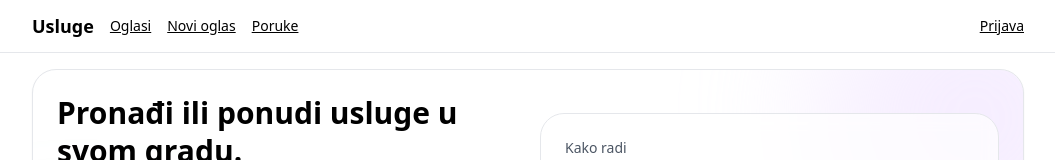
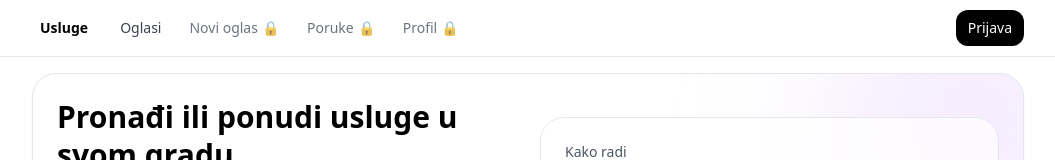
Before and after one commit to icyphotoget/usluge, a Next.js app: page / in a window 1280 px wide. Shown: the top 160 px of the page, without its empty margins (112-1167 px from the left). Built offline with nearby package versions, Linux system fonts and the light colour scheme; no server answers; the database is empty.

Commit message:
Landing page, category images, navbar polish, Google login

```diff
--- a/components/Nav.tsx
+++ b/components/Nav.tsx
@@ -1,23 +1,39 @@
 "use client";
 
 import Link from "next/link";
-import { useEffect, useState } from "react";
+import { useEffect, useMemo, useState } from "react";
+import { usePathname, useRouter } from "next/navigation";
 import { supabase } from "@/lib/supabaseBrowser";
-import { useRouter } from "next/navigation";
+
+function cn(...xs: Array<string | false | null | undefined>) {
+  return xs.filter(Boolean).join(" ");
+}
+
+function isActive(pathname: string, href: string) {
+  if (href === "/") return pathname === "/";
+  return pathname === href || pathname.startsWith(href + "/");
+}
+
+function initialsFromEmail(email: string | null) {
+  if (!email) return "?";
+  const c = email.trim()[0]?.toUpperCase();
+  return c || "?";
+}
 
 export default function Nav() {
-  const router = useRouter();
+  const r = useRouter();
+  const pathname = usePathname() || "/";
 
   const [email, setEmail] = useState<string | null>(null);
   const [isAuthed, setIsAuthed] = useState(false);
-  const [ready, setReady] = useState(false);
+
+  const [mobileOpen, setMobileOpen] = useState(false);
 
   useEffect(() => {
     supabase.auth.getSession().then(({ data }) => {
       const sess = data.session;
       setIsAuthed(!!sess);
       setEmail(sess?.user.email ?? null);
-      setReady(true);
     });
 
     const { data: sub } = supabase.auth.onAuthStateChange((_event, session) => {
@@ -28,82 +44,215 @@ export default function Nav() {
     return () => sub.subscription.unsubscribe();
   }, []);
 
+  // close mobile menu on route change
+  useEffect(() => {
+    setMobileOpen(false);
+  }, [pathname]);
+
   async function logout() {
     await supabase.auth.signOut();
-    router.push("/");
+    r.push("/");
   }
 
-  function goAuthed(path: string) {
+  // If not authed -> send to login and return back to current page
+  function goAuthed(targetPath: string) {
     if (!isAuthed) {
-      router.push(`/login?next=${encodeURIComponent(path)}`);
+      const next = encodeURIComponent(pathname || "/");
+      r.push(`/login?next=${next}`);
       return;
     }
-    router.push(path);
+    r.push(targetPath);
   }
 
-  if (!ready) return null; // sprječava hydration flicker
+  const links = useMemo(
+    () => [
+      { href: "/", label: "Usluge", public: true },
+      { href: "/oglasi", label: "Oglasi", public: true },
+      { href: "/novi-oglas", label: "Novi oglas", public: false },
+      { href: "/poruke", label: "Poruke", public: false },
+      { href: "/profil", label: "Profil", public: false },
+    ],
+    []
+  );
+
+  const baseItem =
+    "rounded-xl px-3 py-2 text-sm transition";
+  const activeCls =
+    "bg-black text-white";
+  const idleCls =
+    "text-gray-700 hover:bg-gray-100";
+  const lockedCls =
+    "text-gray-500 hover:bg-gray-100";
 
   return (
-    <header className="border-b bg-white">
-      <div className="mx-auto max-w-5xl px-4 py-3 flex items-center justify-between">
-        {/* LEFT */}
-        <nav className="flex items-center gap-4">
-          <Link href="/" className="font-semibold text-lg">
+    <header className="sticky top-0 z-50 border-b bg-white/75 backdrop-blur">
+      <div className="mx-auto max-w-5xl px-4">
+        <div className="flex h-14 items-center justify-between">
+          {/* LEFT: brand + desktop nav */}
+          <div className="flex items-center gap-2">
+            {/* brand (click to home) */}
+            <Link
+              href="/"
+              className="mr-1 rounded-xl px-2 py-2 text-sm font-semibold hover:bg-gray-100 transition"
+            >
               Usluge
             </Link>
 
-          <Link href="/oglasi" className="text-sm underline">
-            Oglasi
+            {/* desktop nav */}
+            <nav className="hidden md:flex items-center gap-1">
+              {links
+                .filter((l) => l.href !== "/") // brand already covers "/"
+                .map((l) => {
+                  const active = isActive(pathname, l.href);
+
+                  if (l.public) {
+                    return (
+                      <Link
+                        key={l.href}
+                        href={l.href}
+                        className={cn(baseItem, active ? activeCls : idleCls)}
+                      >
+                        {l.label}
                       </Link>
+                    );
+                  }
 
+                  return (
+                    <button
+                      key={l.href}
+                      type="button"
+                      onClick={() => goAuthed(l.href)}
+                      className={cn(
+                        baseItem,
+                        active ? activeCls : isAuthed ? idleCls : lockedCls
+                      )}
+                      title={!isAuthed ? "Potrebna je prijava" : undefined}
+                    >
+                      {l.label}
+                      {!isAuthed && <span className="ml-1 opacity-70">🔒</span>}
+                    </button>
+                  );
+                })}
+            </nav>
+          </div>
+
+          {/* RIGHT: auth + mobile hamburger */}
+          <div className="flex items-center gap-2">
+            {isAuthed ? (
+              <>
+                {/* avatar */}
                 <button
                   type="button"
-            className="text-sm underline"
-            onClick={() => goAuthed("/novi-oglas")}
+                  onClick={() => r.push("/profil")}
+                  className="h-9 w-9 rounded-full border bg-white flex items-center justify-center text-sm font-semibold hover:bg-gray-50 transition"
+                  title="Profil"
                 >
-            Novi oglas
+                  {initialsFromEmail(email)}
                 </button>
 
-          <button
-            type="button"
-            className="text-sm underline"
-            onClick={() => goAuthed("/poruke")}
-          >
-            Poruke
-          </button>
-
-          {isAuthed && (
-            <Link href="/profil" className="text-sm underline">
-              Profil
-            </Link>
-          )}
-        </nav>
-
-        {/* RIGHT */}
-        <div className="flex items-center gap-3">
-          {isAuthed ? (
-            <>
-              <span className="text-sm text-gray-600 truncate max-w-[200px]">
+                {/* email on desktop */}
+                <span className="hidden lg:inline text-sm text-gray-600">
                   {email}
                 </span>
+
+                {/* logout on desktop */}
                 <button
+                  className="hidden md:inline rounded-xl border px-3 py-2 text-sm hover:bg-gray-50 transition"
+                  onClick={logout}
                   type="button"
-                onClick={logout}
-                className="text-sm underline"
                 >
                   Odjava
                 </button>
               </>
             ) : (
               <Link
-              href={`/login?next=${encodeURIComponent("/")}`}
-              className="text-sm underline"
+                className="hidden md:inline rounded-xl bg-black px-3 py-2 text-sm text-white hover:opacity-90 transition"
+                href={`/login?next=${encodeURIComponent(pathname || "/")}`}
+              >
+                Prijava
+              </Link>
+            )}
+
+            {/* mobile hamburger */}
+            <button
+              type="button"
+              className="md:hidden rounded-xl border px-3 py-2 text-sm hover:bg-gray-50 transition"
+              onClick={() => setMobileOpen((v) => !v)}
+              aria-label="Open menu"
+            >
+              {mobileOpen ? "✕" : "☰"}
+            </button>
+          </div>
+        </div>
+
+        {/* MOBILE MENU */}
+        {mobileOpen && (
+          <div className="md:hidden pb-4">
+            <div className="rounded-2xl border bg-white p-2">
+              <div className="flex flex-col">
+                {links.map((l) => {
+                  const active = isActive(pathname, l.href);
+
+                  // home uses normal link here
+                  if (l.public) {
+                    return (
+                      <Link
+                        key={l.href}
+                        href={l.href}
+                        className={cn(
+                          "rounded-xl px-3 py-2 text-sm transition",
+                          active ? "bg-black text-white" : "hover:bg-gray-100 text-gray-700"
+                        )}
+                      >
+                        {l.label}
+                      </Link>
+                    );
+                  }
+
+                  return (
+                    <button
+                      key={l.href}
+                      type="button"
+                      onClick={() => goAuthed(l.href)}
+                      className={cn(
+                        "text-left rounded-xl px-3 py-2 text-sm transition",
+                        active ? "bg-black text-white" : isAuthed ? "hover:bg-gray-100 text-gray-700" : "hover:bg-gray-100 text-gray-500"
+                      )}
+                    >
+                      {l.label}
+                      {!isAuthed && <span className="ml-1 opacity-70">🔒</span>}
+                    </button>
+                  );
+                })}
+
+                <div className="mt-2 border-t pt-2">
+                  {isAuthed ? (
+                    <div className="flex items-center justify-between gap-3 px-2">
+                      <div className="text-sm text-gray-600 truncate">
+                        {email}
+                      </div>
+                      <button
+                        className="rounded-xl border px-3 py-2 text-sm hover:bg-gray-50 transition"
+                        onClick={logout}
+                        type="button"
+                      >
+                        Odjava
+                      </button>
+                    </div>
+                  ) : (
+                    <Link
+                      className="block rounded-xl bg-black px-3 py-2 text-sm text-white hover:opacity-90 transition text-center"
+                      href={`/login?next=${encodeURIComponent(pathname || "/")}`}
                     >
                       Prijava
                     </Link>
                   )}
                 </div>
               </div>
+            </div>
+          </div>
+        )}
+      </div>
     </header>
   );
 }
```
Also changed, not shown: 1 other file (tests, documents, lock files or other folders). Lines whose indentation alone changed are shown as unchanged.
